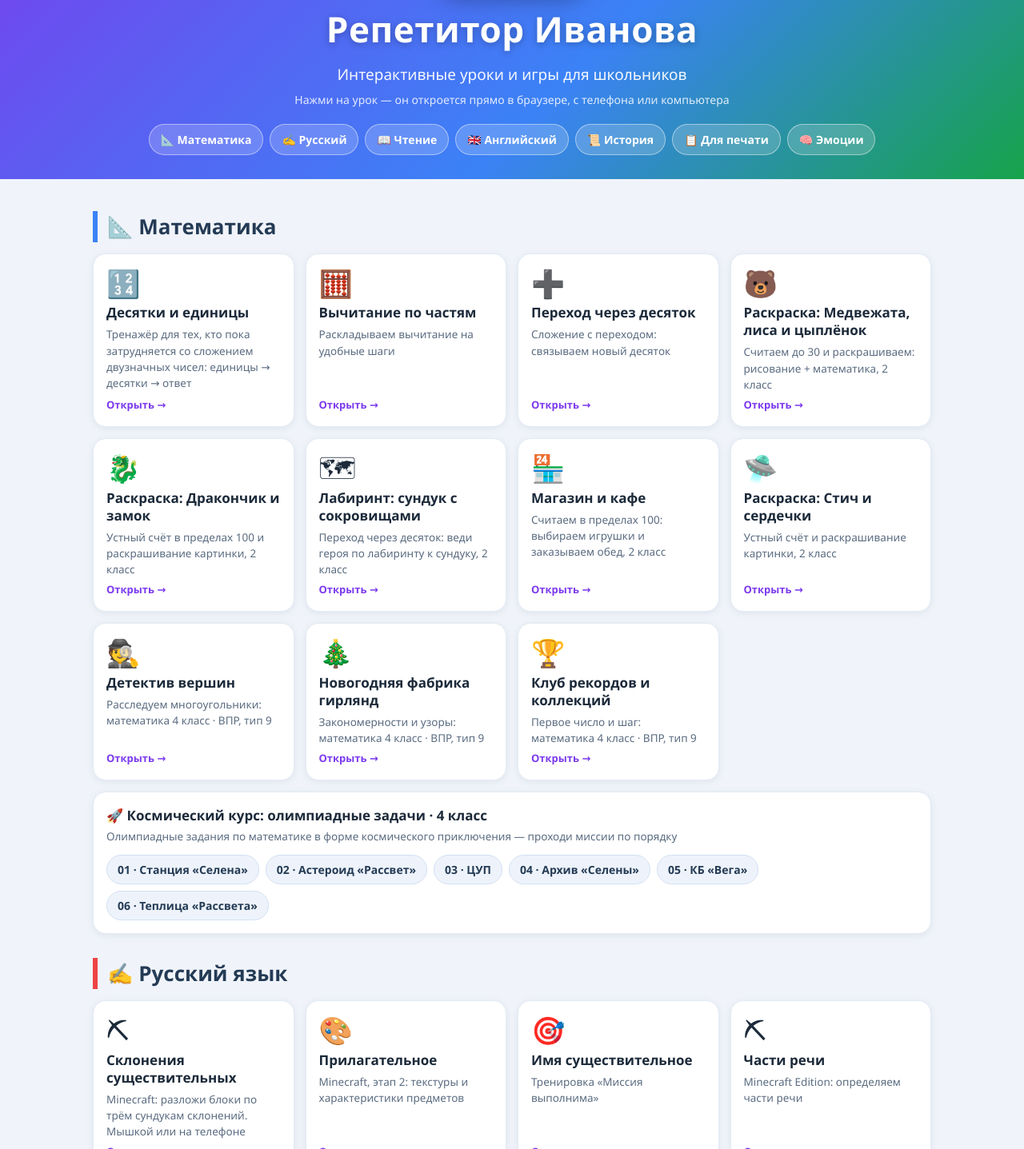
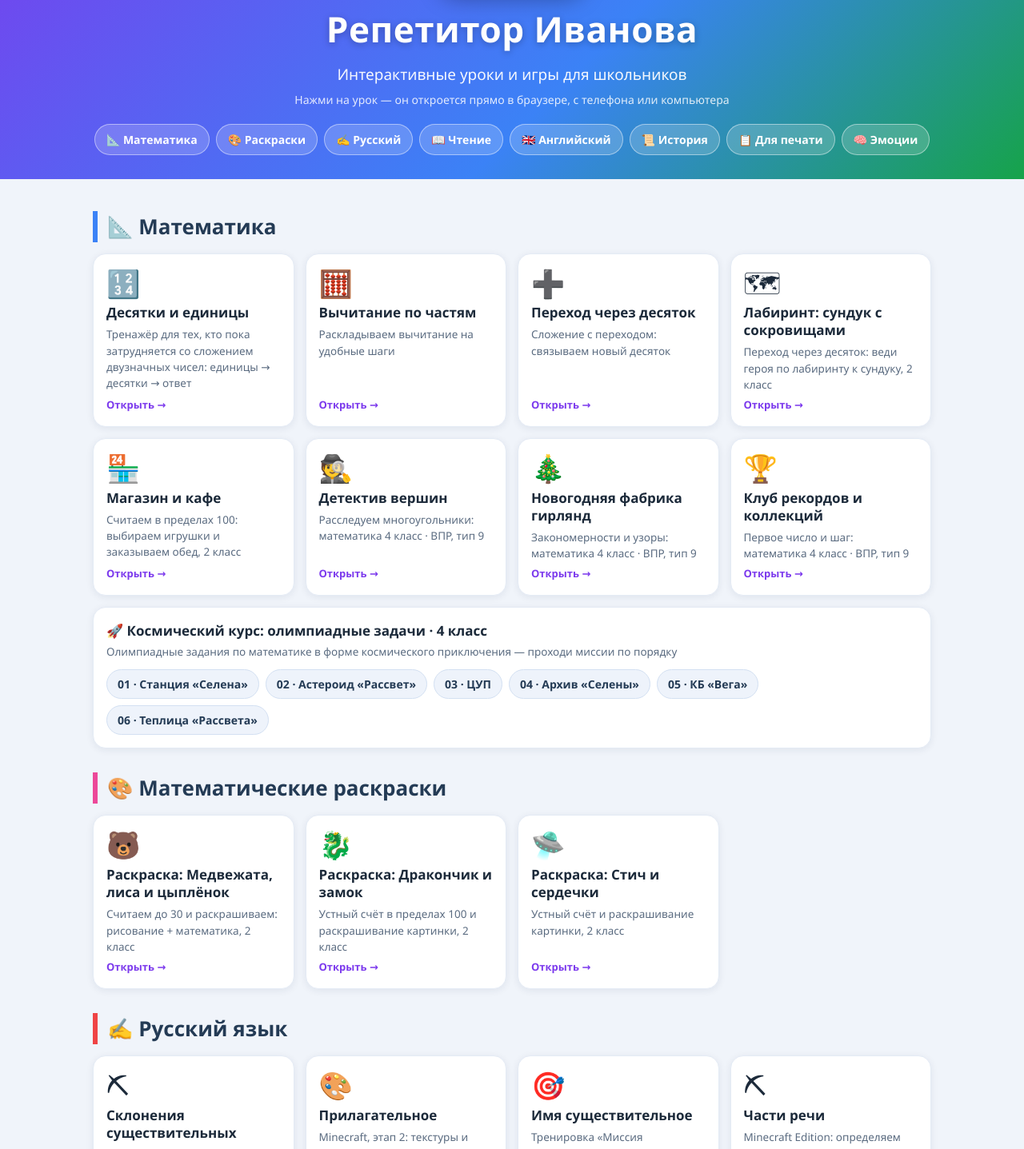
Before and after one commit to salangha/uroki, a plain HTML site: page index.html in a window 1280 px wide. Shown: the part 231-1668 px from the top of the page at 80% size. Drawn offline with Linux system fonts and the light colour scheme.

Commit message:
Отдельный раздел «Математические раскраски» в каталоге

```diff
--- a/index.html
+++ b/index.html
@@ -72,6 +72,7 @@ footer b{color:#7c3aed}
   <div class="note">Нажми на урок — он откроется прямо в браузере, с телефона или компьютера</div>
   <nav>
     <a href="#math">📐 Математика</a>
+    <a href="#paint">🎨 Раскраски</a>
     <a href="#ru">✍️ Русский</a>
     <a href="#read">📖 Чтение</a>
     <a href="#en">🇬🇧 Английский</a>
@@ -89,11 +90,8 @@ footer b{color:#7c3aed}
     <a class="card" href="matematika-desyatki-i-edinicy.html" target="_blank" rel="noopener"><div class="em">🔢</div><h3>Десятки и единицы</h3><p>Тренажёр для тех, кто пока затрудняется со сложением двузначных чисел: единицы → десятки → ответ</p><div class="go">Открыть →</div></a>
     <a class="card" href="matematika-vychitanie-po-chastyam.html" target="_blank" rel="noopener"><div class="em">🧮</div><h3>Вычитание по частям</h3><p>Раскладываем вычитание на удобные шаги</p><div class="go">Открыть →</div></a>
     <a class="card" href="matematika-perehod-cherez-desyatok.html" target="_blank" rel="noopener"><div class="em">➕</div><h3>Переход через десяток</h3><p>Сложение с переходом: связываем новый десяток</p><div class="go">Открыть →</div></a>
-    <a class="card" href="raskraska-medvezhata.html" target="_blank" rel="noopener"><div class="em">🐻</div><h3>Раскраска: Медвежата, лиса и цыплёнок</h3><p>Считаем до 30 и раскрашиваем: рисование + математика, 2 класс</p><div class="go">Открыть →</div></a>
-    <a class="card" href="raskraska-drakonchik.html" target="_blank" rel="noopener"><div class="em">🐉</div><h3>Раскраска: Дракончик и замок</h3><p>Устный счёт в пределах 100 и раскрашивание картинки, 2 класс</p><div class="go">Открыть →</div></a>
     <a class="card" href="labirint-sunduk.html" target="_blank" rel="noopener"><div class="em">🗺</div><h3>Лабиринт: сундук с сокровищами</h3><p>Переход через десяток: веди героя по лабиринту к сундуку, 2 класс</p><div class="go">Открыть →</div></a>
     <a class="card" href="magazin-kafe.html" target="_blank" rel="noopener"><div class="em">🏪</div><h3>Магазин и кафе</h3><p>Считаем в пределах 100: выбираем игрушки и заказываем обед, 2 класс</p><div class="go">Открыть →</div></a>
-    <a class="card" href="raskraska-stich.html" target="_blank" rel="noopener"><div class="em">🛸</div><h3>Раскраска: Стич и сердечки</h3><p>Устный счёт и раскрашивание картинки, 2 класс</p><div class="go">Открыть →</div></a>
     <a class="card" href="matematika-detektiv-vershin.html" target="_blank" rel="noopener"><div class="em">🕵️</div><h3>Детектив вершин</h3><p>Расследуем многоугольники: математика 4 класс · ВПР, тип 9</p><div class="go">Открыть →</div></a>
     <a class="card" href="matematika-fabrika-girlyand.html" target="_blank" rel="noopener"><div class="em">🎄</div><h3>Новогодняя фабрика гирлянд</h3><p>Закономерности и узоры: математика 4 класс · ВПР, тип 9</p><div class="go">Открыть →</div></a>
     <a class="card" href="matematika-klub-rekordov.html" target="_blank" rel="noopener"><div class="em">🏆</div><h3>Клуб рекордов и коллекций</h3><p>Первое число и шаг: математика 4 класс · ВПР, тип 9</p><div class="go">Открыть →</div></a>
@@ -109,6 +107,15 @@ footer b{color:#7c3aed}
       <a href="kosmos/m05.html" target="_blank" rel="noopener">05 · КБ «Вега»</a>
       <a href="kosmos/m06.html" target="_blank" rel="noopener">06 · Теплица «Рассвета»</a>
     </div>
+  </div>
+</section>
+
+<section id="paint">
+  <div class="sec-head" style="border-color:#ec4899">🎨 Математические раскраски</div>
+  <div class="grid">
+    <a class="card" href="raskraska-medvezhata.html" target="_blank" rel="noopener"><div class="em">🐻</div><h3>Раскраска: Медвежата, лиса и цыплёнок</h3><p>Считаем до 30 и раскрашиваем: рисование + математика, 2 класс</p><div class="go">Открыть →</div></a>
+    <a class="card" href="raskraska-drakonchik.html" target="_blank" rel="noopener"><div class="em">🐉</div><h3>Раскраска: Дракончик и замок</h3><p>Устный счёт в пределах 100 и раскрашивание картинки, 2 класс</p><div class="go">Открыть →</div></a>
+    <a class="card" href="raskraska-stich.html" target="_blank" rel="noopener"><div class="em">🛸</div><h3>Раскраска: Стич и сердечки</h3><p>Устный счёт и раскрашивание картинки, 2 класс</p><div class="go">Открыть →</div></a>
   </div>
 </section>
 
```
